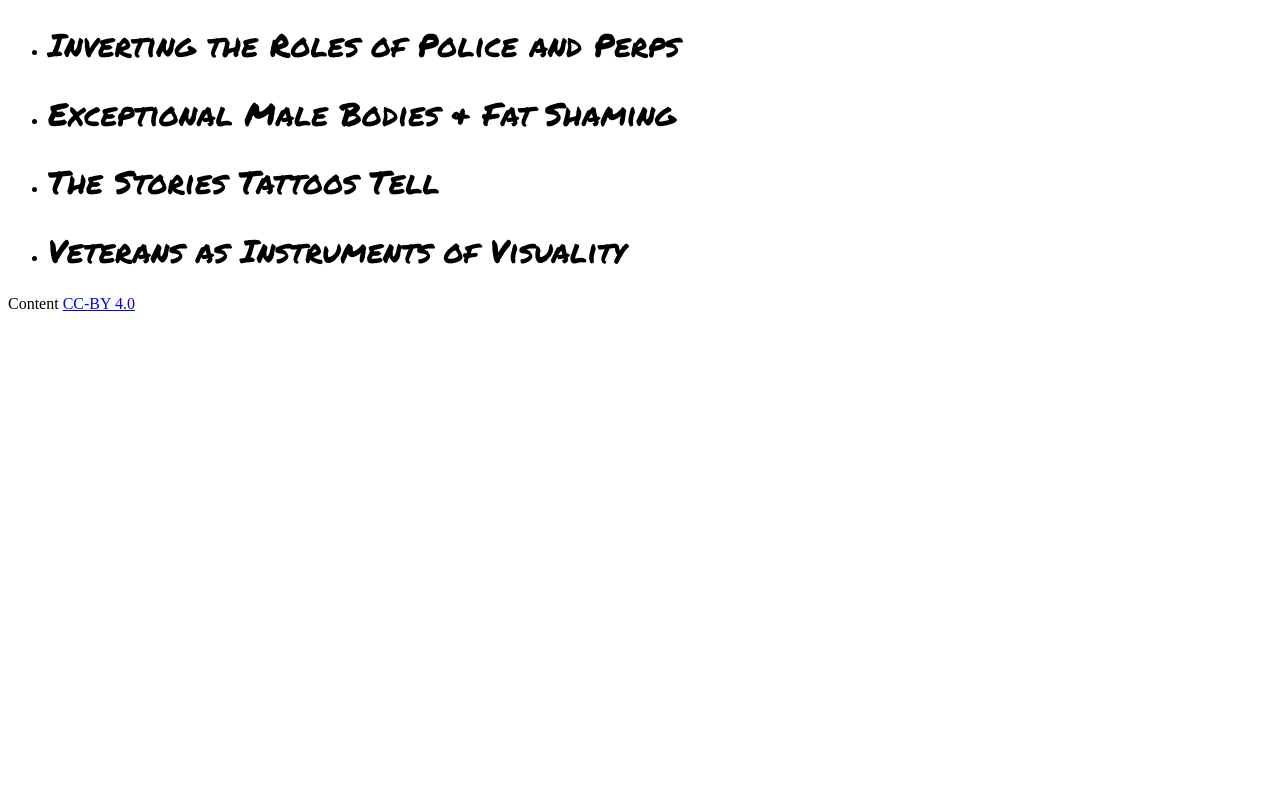
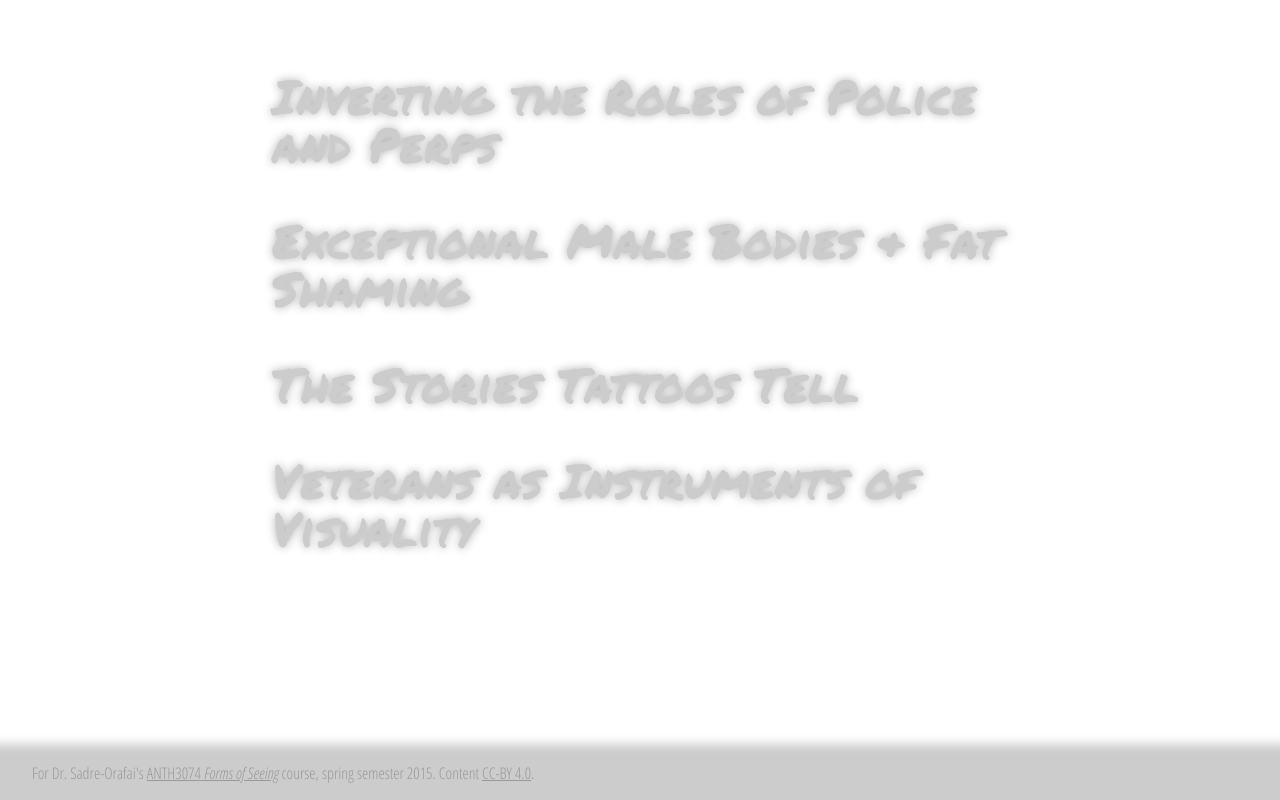
Before and after one commit to ernstki/ANTH3074_CV_project, a plain HTML site: page index.html in a window 1280 px wide. Drawn offline with Linux system fonts and the light colour scheme.

Commit message:
Pretty okay styles; hover effects

```diff
--- a/index.html
+++ b/index.html
@@ -6,16 +6,19 @@
   <link rel="stylesheet" type="text/css" href="style.css"></link>
 </head>
 <body>
-<ul>
-  <li><h1>Inverting the Roles of Police and Perps</h1></li>
-  <li><h1>Exceptional Male Bodies &amp; Fat Shaming</h1></li>
-  <li><h1>The Stories Tattoos Tell</h1></li>
-  <li><h1>Veterans as Instruments of Visuality</h1></li>
+<ul class="marked">
+  <li>Inverting the Roles of Police and Perps</li>
+  <li>Exceptional Male Bodies &amp; Fat Shaming</li>
+  <li>The Stories Tattoos Tell</li>
+  <li>Veterans as Instruments of Visuality</li>
 </ul>
+
 <footer>
-  <addr>Content <a href="https://creativecommons.org/licenses/by/4.0/"
-    title="Creative Commons Attribution, International 4.0">CC-BY 4.0</a>
-  </addr>
+  <p>For Dr. Sadre-Orafai's <a href="http://formsofseeing2015.tumblr.com">
+    ANTH3074 <em>Forms of Seeing</em></a> course, spring
+    semester 2015. Content <a href="https://creativecommons.org/licenses/by/4.0/"
+    title="Creative Commons Attribution, International 4.0">CC-BY 4.0</a>.
+  </p>
 </footer>
 </body>
 </html>
--- a/style.css
+++ b/style.css
@@ -1,6 +1,56 @@
 @import url(http://fonts.googleapis.com/css?family=Permanent+Marker);
+@import url(http://fonts.googleapis.com/css?family=Open+Sans+Condensed:300,300italic);
 
-h1, h2, h3, h4 {
+body {
+  max-width:800px;
+  margin:3em auto 3em;
+}
+
+.marked li {
   font-family:"Permanent Marker",helvetica,arial;
   font-weight:400;
+  font-size:3em;
+  line-height:1em;
+  color:#ccc;
+  text-shadow:0 0 10px rgba(0,0,0,0.3);
+  padding:0.5em;
 }
+
+.marked li:hover {
+  color:black;
+  text-shadow:1px 1px 1px rgba(0,0,0,0.5);
+}
+
+ul {
+  margin:0.5em;
+  padding:0;
+  list-style-type:none;
+}
+
+
+footer {
+  background:#ccc;
+  position:absolute;
+  bottom:0px;
+  left:0px;
+  width:100%;
+  box-shadow:0 0 10px 10px #ccc;
+}
+
+footer p {
+  display:inline-block;
+  position:relative;
+  margin:0.5em 2em 1em;
+  font-family:"Open Sans Condensed",helvetica,arial;
+  font-weight:300;
+  color:#999;
+  /*font-style:italic;*/
+}
+
+footer a:visited, footer a:link {
+  color:#999;
+}
+
+footer a:hover, footer a:active {
+  color:#666;
+}
```
